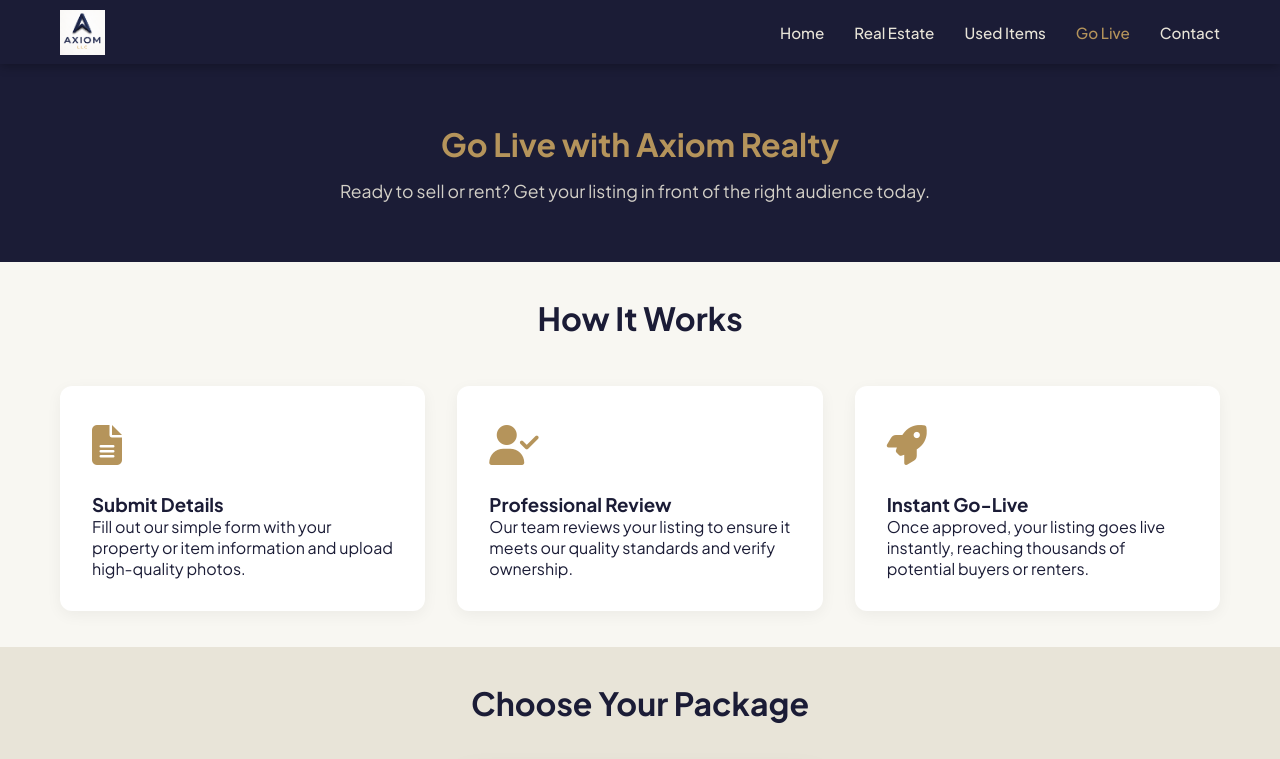
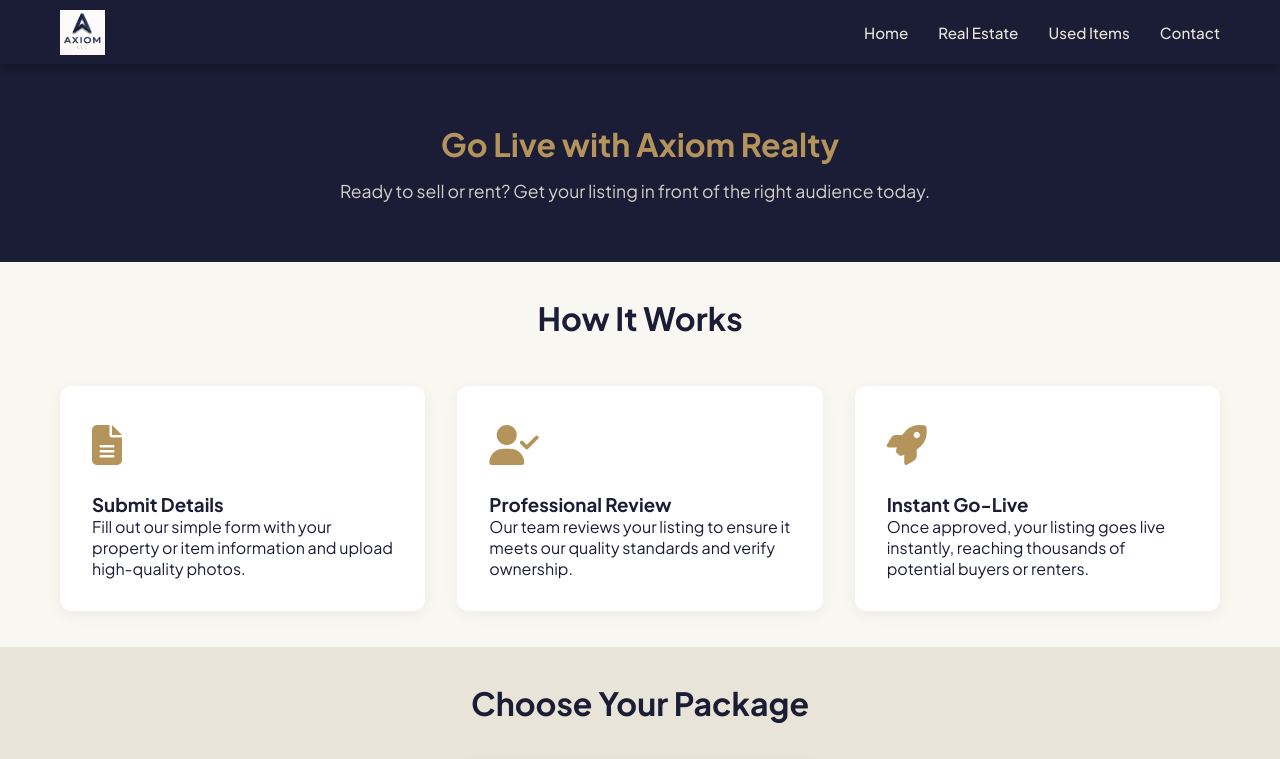
Before and after one commit to dphung88/real-estate-marketplace, a Next.js app: page /go-live in a window 1280 px wide. Shown: the top 759 px of the page. Built offline with nearby package versions, Linux system fonts and the light colour scheme.

Commit message:
Remove Go Live page from navigation as requested

```diff
--- a/app/components/Navbar.js
+++ b/app/components/Navbar.js
@@ -50,9 +50,6 @@
             <Link href="/used-items" className={navClass('/used-items')}>Used Items</Link>
           </li>
           <li>
-            <Link href="/go-live" className={navClass('/go-live')}>Go Live</Link>
-          </li>
-          <li>
             <Link href="/contact" className={navClass('/contact')}>Contact</Link>
           </li>
         </ul>
```
